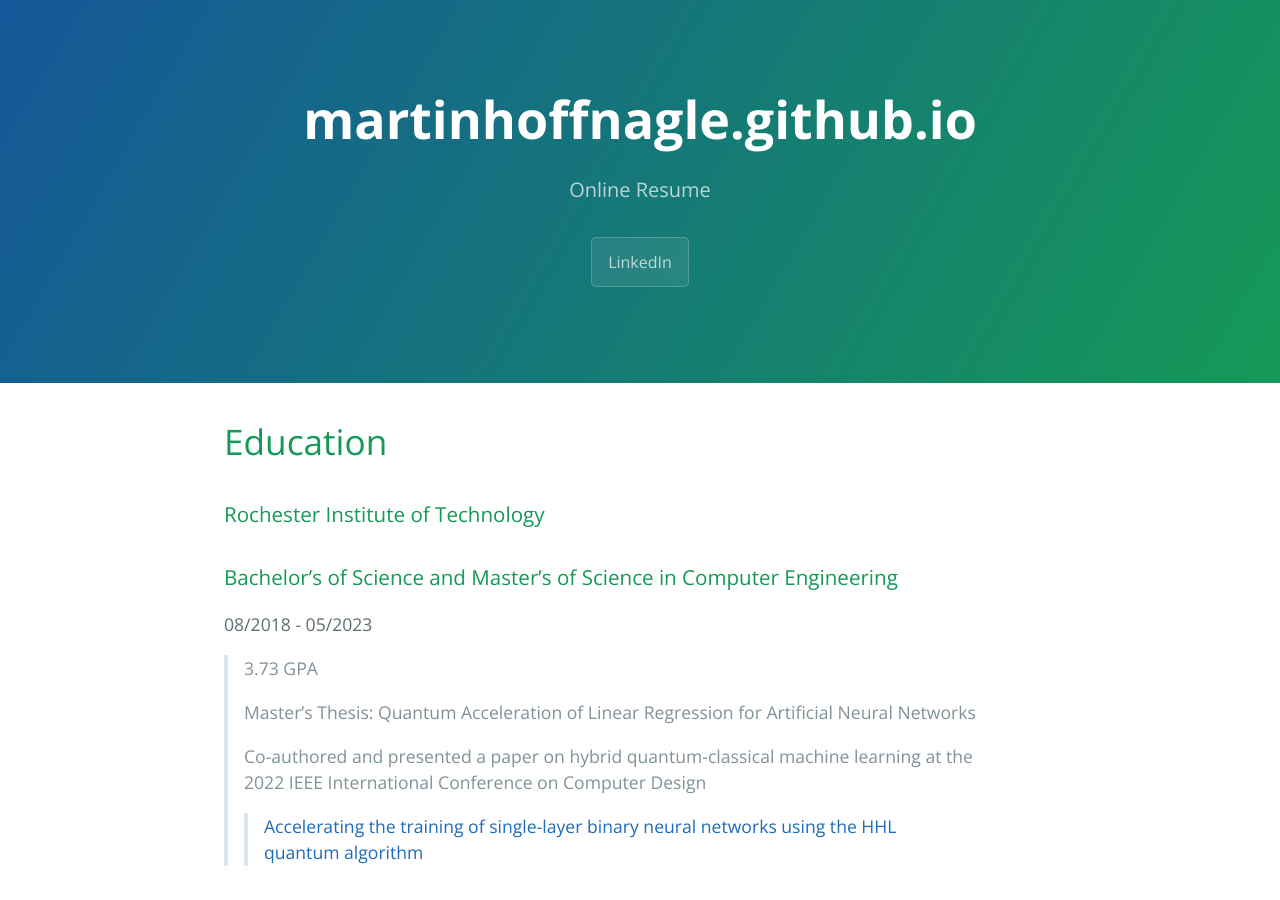
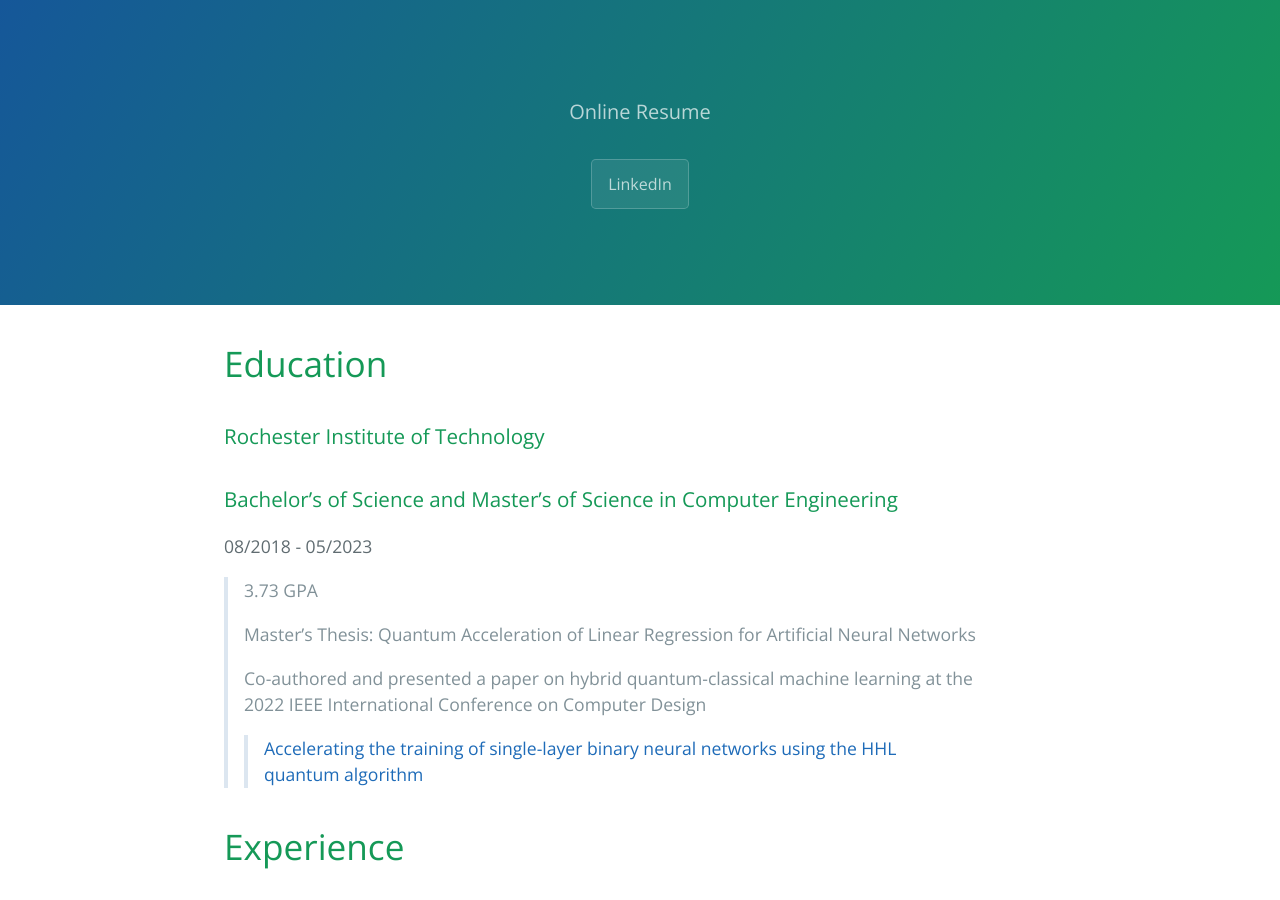
Before and after one commit to MartinHoffnagle/martinhoffnagle.github.io, a Jekyll site: the page built from index.md, in a window 1280 px wide and 900 px high. Built offline with Jekyll 4.4.1, drawn with Linux system fonts in a browser that asks for light colours; our own code applies the rules of GitHub Pages for plain Markdown files.

Commit message:
Update default.html

```diff
--- a/_layouts/default.html
+++ b/_layouts/default.html
@@ -16,7 +16,7 @@
     <a id="skip-to-content" href="#content">Skip to the content.</a>
 
     <header class="page-header" role="banner">
-      <h1 class="project-name">{{ default: site.title | default: site.github.repository_name }}</h1>
+      <h1 class="project-name">{{ default: site.title }}</h1>
       <h2 class="project-tagline">{{ page.description | default: site.description | default: site.github.project_tagline }}</h2>
       {% if site.github.is_project_page %}
         <a href="{{ site.github.repository_url }}" class="btn">View on GitHub</a>
```
